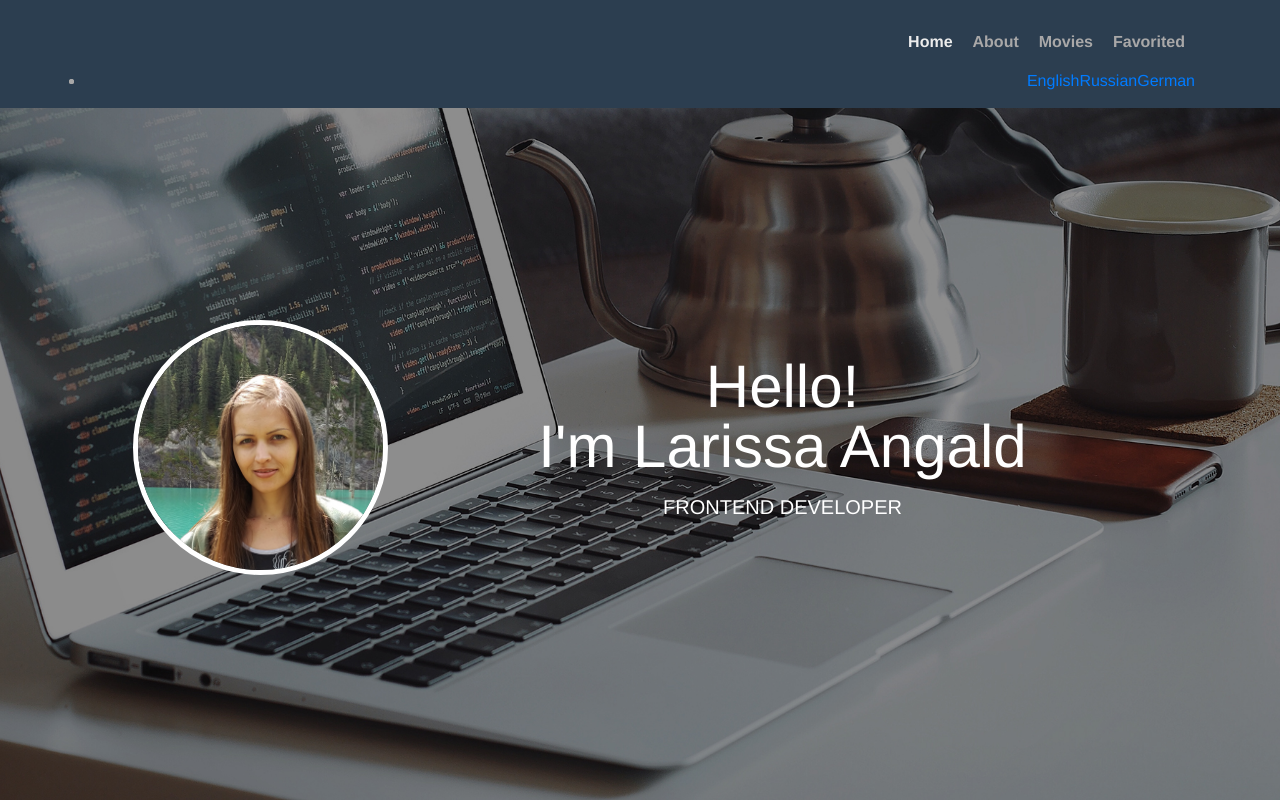
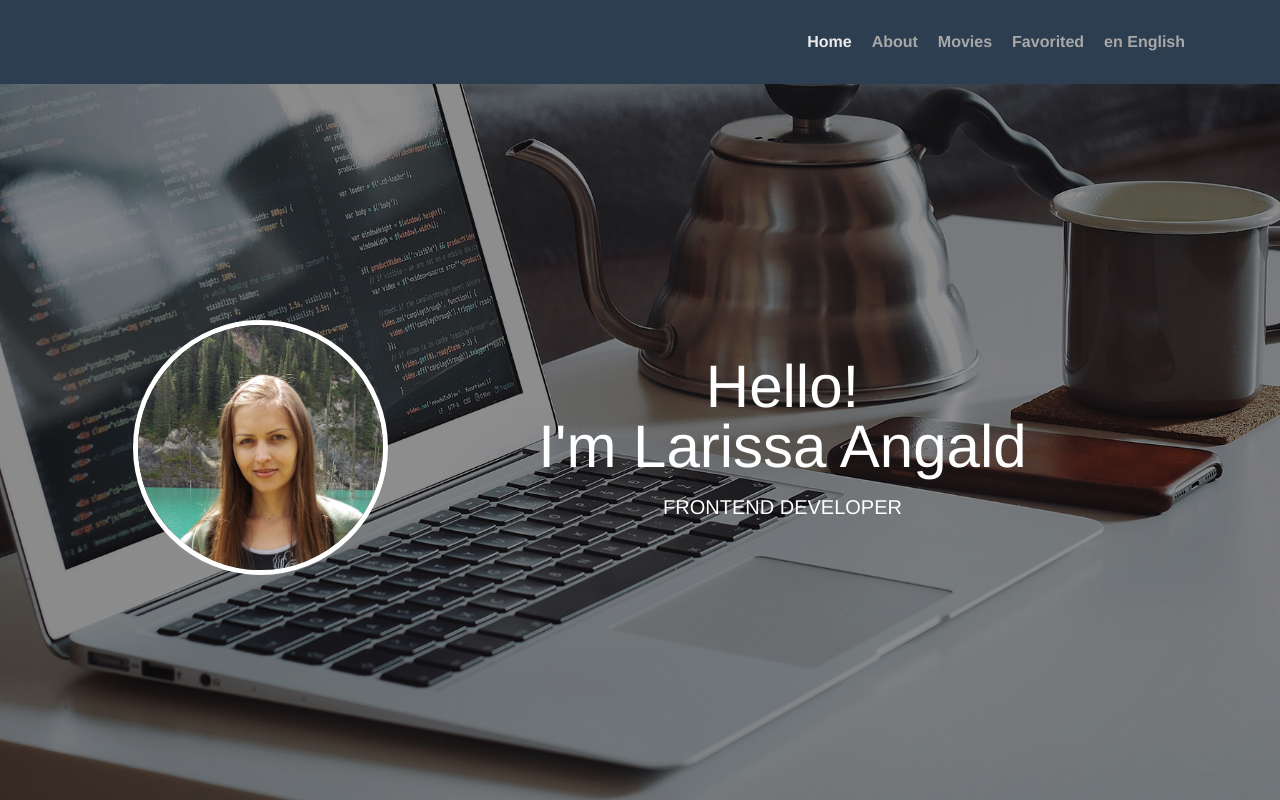
Before and after one commit to langald/personal-web-app, a Vue app: page /en in a window 1280 px wide. Shown: the top 800 px of the page. Built offline with nearby package versions, Linux system fonts and the light colour scheme.

Commit message:
added styles for localeSwitcher

```diff
--- a/src/common/config.js
+++ b/src/common/config.js
@@ -10,12 +10,12 @@ export const locales = [
   },
   {
     code: 'ru',
-    name: 'Russian',
+    name: 'Русский',
     dir: 'ltr',
   },
   {
     code: 'de',
-    name: 'German',
+    name: 'Deutch',
     dir: 'ltr',
   },
 ]
--- a/src/components/LocaleSwitcher.vue
+++ b/src/components/LocaleSwitcher.vue
@@ -1,13 +1,8 @@
 <template>
-    <li class="nav-item dropdown">
-        <a
-            href="#"
-            role="button"
-            id="navbarDropdown"
-            aria-haspopup="true"
-            aria-expanded="false"
-            data-toggle="dropdown"
-            class="nav-link dropdown-toggle"
+    <div class="localeSwitcher">
+        <a href=""
+            class="localeSwitcher__link"
+            @click.stop.prevent="toggleDropdown()"
             >
             <!--
             <img
@@ -15,17 +10,18 @@
                 class="country-icon as-toggle"
             />
             -->
+            {{ currentLocale }}
+            {{ currentLocaleName }}
         </a>
 
-        <div
-            aria-labelledby="navbarDropdown"
-            class="dropdown-menu dropdown-menu-right"
-        >
-            <router-link
+        <ul v-show="dropdownShow" class="localeSwitcher__menu">
+            <li class="localeSwitcher__item"
                 v-for="locale in locales"
                 :key="locale.code"
-                :to="`/${locale.code}`"
-                class="dropdown-item"
+                @click="toggleDropdown()">
+                    <router-link
+                        :to="{name: curentRoutName, params: {locale: locale.code }}"
+                        class="localeSwitcher__link"
                         >
                         <!--
                         <img :src="icons[locale.code]" class="country-icon" />
@@ -33,8 +29,9 @@
 
                         <span class="locale-name">{{locale.name}}</span>
                     </router-link>
+            </li>
+        </ul>
     </div>
-    </li>
 </template>
 
 <script>
@@ -58,18 +55,31 @@ export default {
       },
       */
       locales,
+      dropdownShow: false,
     }
   },
-
   computed: {
     currentLocale() {
       return this.$route.params.locale
     },
+    currentLocaleName() {
+      if (this.currentLocale) return this.locales.filter(item => item.code === this.currentLocale)[0].name
+      return ""
     },
+    curentRoutName() {
+      return this.$route.name || "home"
+    }
+  },
+  methods: {
+    toggleDropdown() {
+      this.dropdownShow = !this.dropdownShow
+    }
+  }
 }
 </script>
 
-<style scoped>
+<style lang="scss" scoped>
+@import "@/assets/styles/settings.scss";
     .country-icon {
         width: 20px;
         height: auto;
@@ -87,4 +97,35 @@ export default {
         display: inline-block;
         vertical-align: baseline;
     }
+
+
+
+
+   .localeSwitcher {
+       position: relative;
+   }
+   .localeSwitcher__link {
+        display: block;
+        font-weight: bold;
+        color: $gray-color;
+        text-decoration: none;
+    }
+
+    .localeSwitcher__menu {
+        position: absolute;
+        left: -15px;
+        top: 35px;
+        margin: 0;
+        padding: 0;
+        background-color: $black-color;
+    }
+    .localeSwitcher__item {
+        display: block;
+        list-style-type: none;
+        padding: 5px 15px;
+        text-align: left;
+    }
+
+
+
 </style>
--- a/src/components/Navbar.vue
+++ b/src/components/Navbar.vue
@@ -6,7 +6,7 @@
             >
             <router-link :to="{name: item.to, params: {locale: $i18n.locale}}" >{{item.title}}</router-link>
          </li>
-         <li>
+         <li class="header-menu__item">
             <locale-switcher />
          </li>
     </ul>
```
Lines whose indentation alone changed are shown as unchanged.
